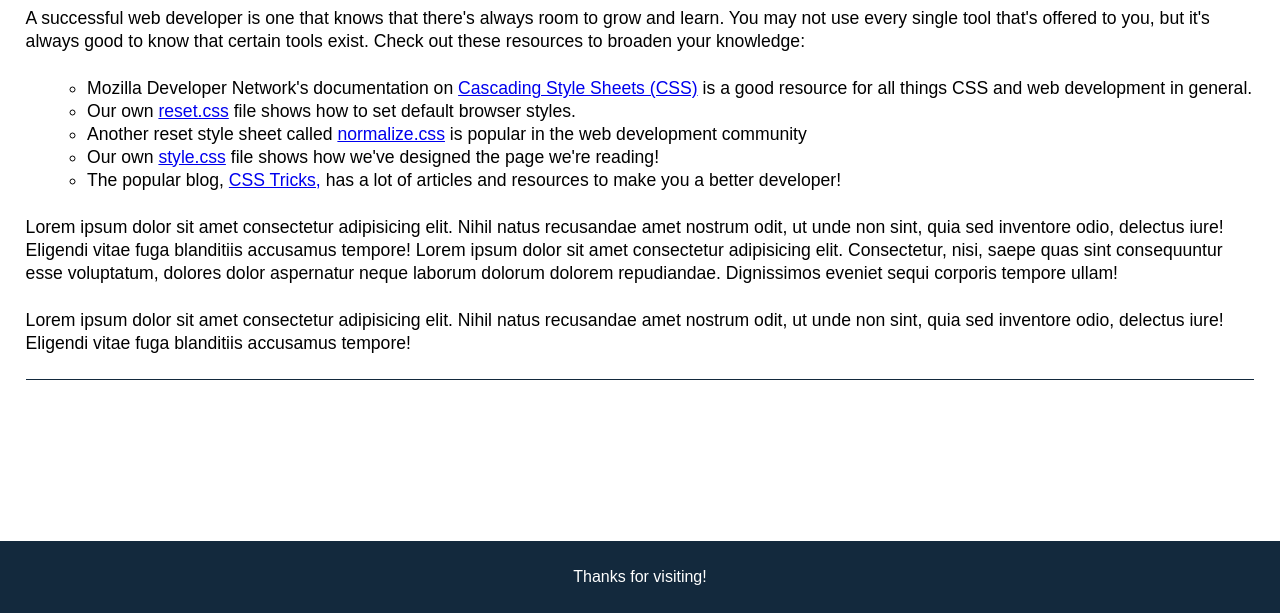
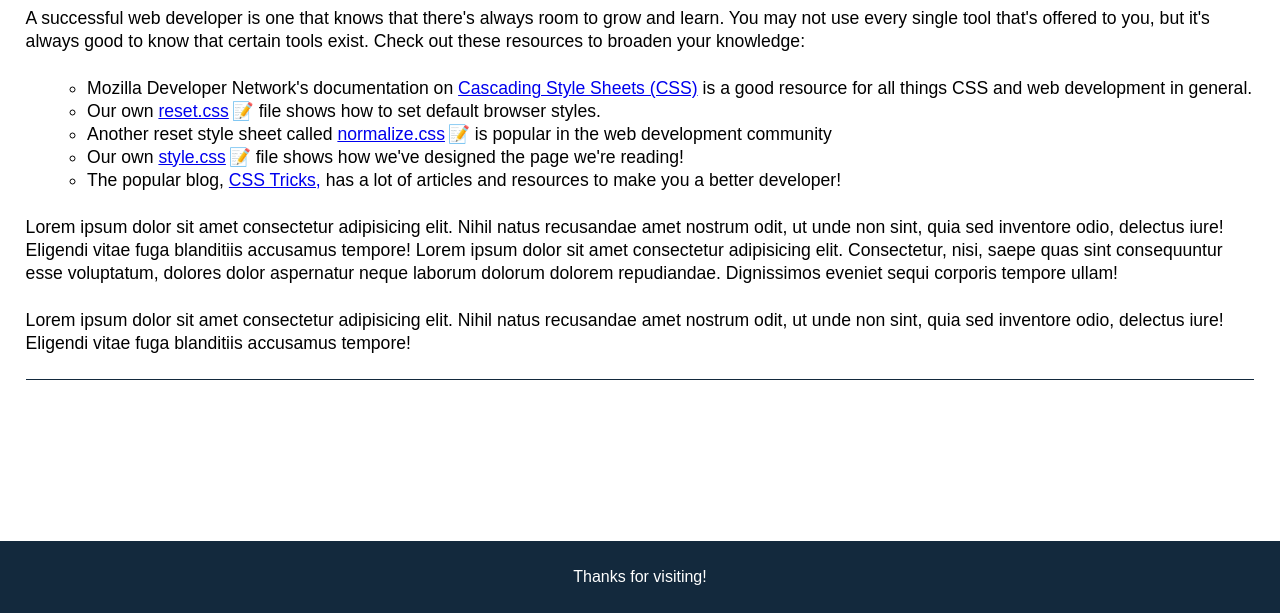
Before and after one commit to KevinHenleyCode/classwork_week_2, a plain HTML site: page 24-Stu_CSS-Selectors/Unsolved/index.html in a window 1280 px wide. Shown: the part 187-800 px from the top of the page. Drawn offline with Linux system fonts and the light colour scheme.

Commit message:
finished 24-Stu_CSS-Selectors

```diff
--- a/24-Stu_CSS-Selectors/Unsolved/assets/css/style.css
+++ b/24-Stu_CSS-Selectors/Unsolved/assets/css/style.css
@@ -2,6 +2,12 @@ body {
   display: flex;
   flex-direction: column;
   line-height: 1.3;
+}
+
+a[href$=".css"]::after {
+  content: "📝";
+  margin-left: 3px;
+  display: inline-block;
 }
 
 header {
```
